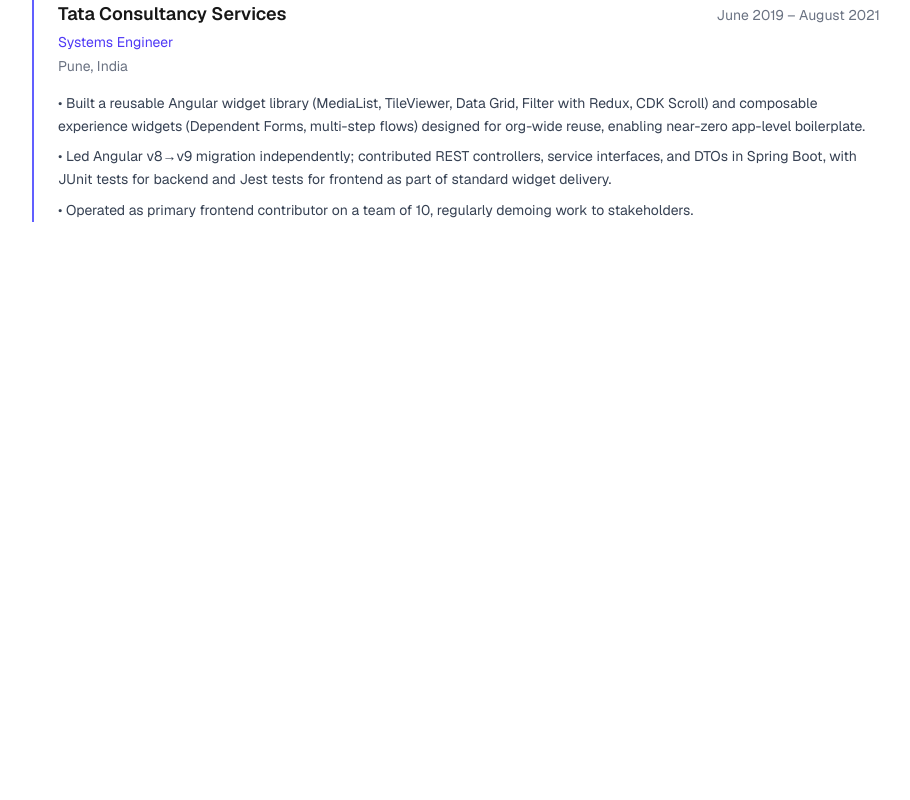
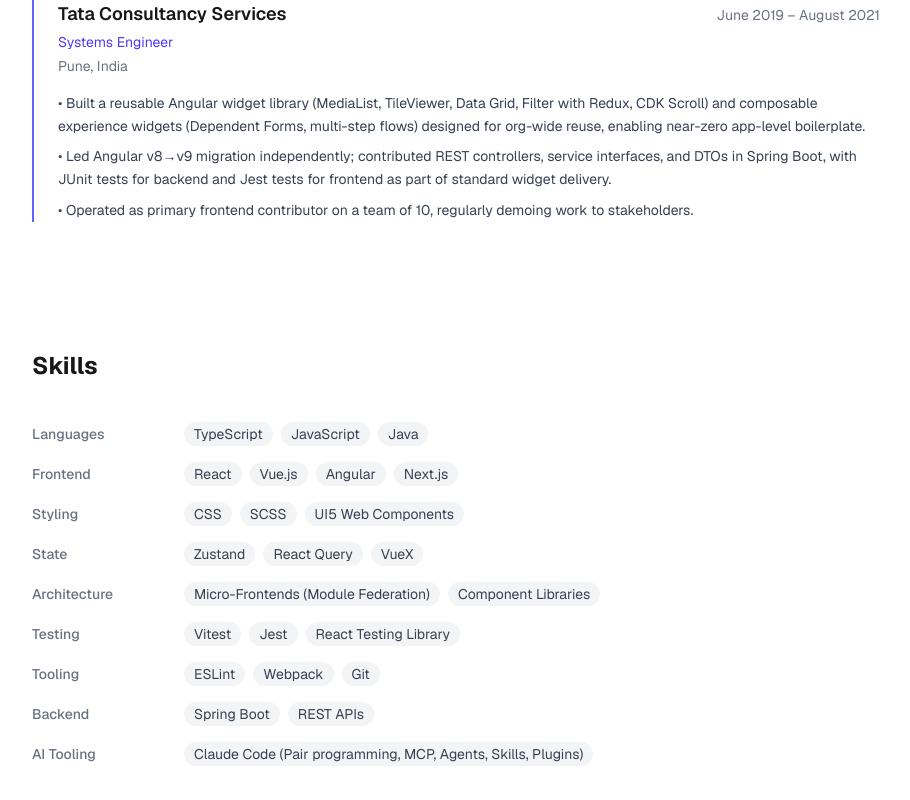
Before and after one commit to k-manisha/k-manisha.github.io, a Next.js app: page / in a window 1280 px wide. Shown: the part 1476-2276 px from the top of the page, without its empty margins (184-1094 px from the left). Before the commit the page ends 1762 px from the top, so only its background shows below. Built offline with nearby package versions, Linux system fonts and the light colour scheme.

Commit message:
feat: add Skills section

```diff
--- a/app/page.tsx
+++ b/app/page.tsx
@@ -1,6 +1,7 @@
 import Navbar from '@/components/Navbar'
 import Hero from '@/components/Hero'
 import Experience from '@/components/Experience'
+import Skills from '@/components/Skills'
 
 export default function Home() {
   return (
@@ -8,6 +9,7 @@
       <Navbar />
       <Hero />
       <Experience />
+      <Skills />
     </main>
   )
 }
--- /dev/null
+++ b/components/Skills.tsx
@@ -0,0 +1,28 @@
+import { skills } from '@/data/resume'
+
+export default function Skills() {
+  return (
+    <section id="skills" className="max-w-4xl mx-auto px-6 py-16">
+      <h2 className="text-2xl font-bold mb-10">Skills</h2>
+      <div className="space-y-4">
+        {skills.map((group) => (
+          <div key={group.label} className="flex flex-wrap gap-x-6 gap-y-1">
+            <span className="w-32 shrink-0 text-sm font-medium text-gray-500 dark:text-gray-400 pt-0.5">
+              {group.label}
+            </span>
+            <div className="flex flex-wrap gap-2">
+              {group.values.map((value) => (
+                <span
+                  key={value}
+                  className="text-sm px-2.5 py-0.5 rounded-full bg-gray-100 dark:bg-gray-800 text-gray-700 dark:text-gray-300"
+                >
+                  {value}
+                </span>
+              ))}
+            </div>
+          </div>
+        ))}
+      </div>
+    </section>
+  )
+}
```
